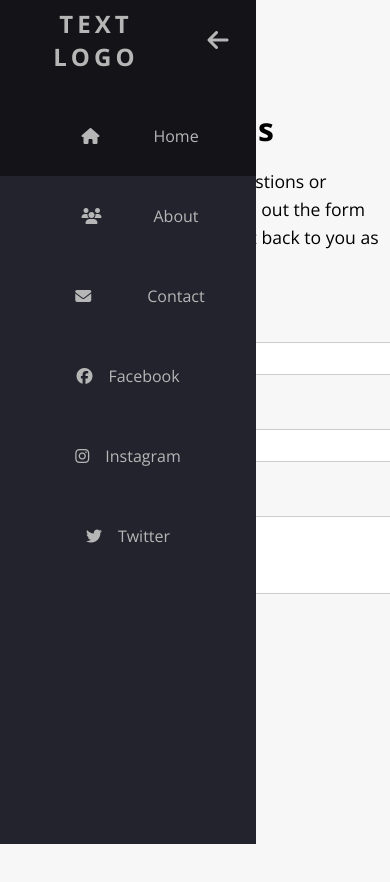
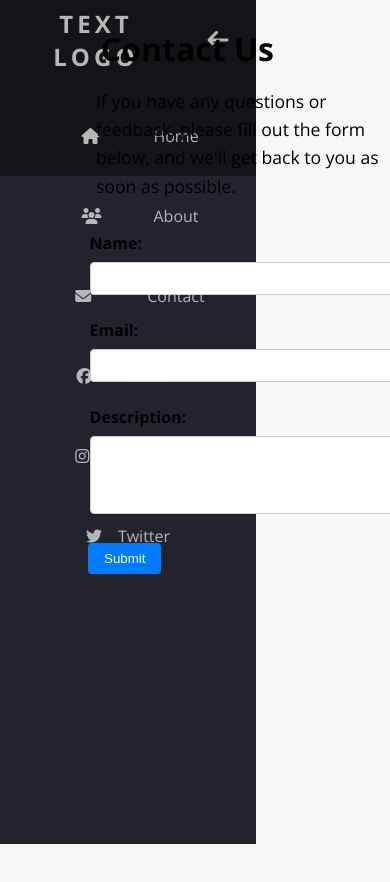
Before and after one commit to amowow/art, a plain HTML site: page Contact_us.html in a window 390 px wide. Drawn offline with nearby package versions, Linux system fonts and the light colour scheme.

Commit message:
Update Contact_us.css

```diff
--- a/css/Contact_us.css
+++ b/css/Contact_us.css
@@ -257,12 +257,16 @@ button[type="submit"]:hover {
   @media screen and (max-width:600px){
 
 .contact h1 {
+  position: relative;
+  bottom: 80px;
   font-size: 2rem;
   margin-bottom: 1rem;
   margin-left: 6.3rem;
 }
 
 .contact p {
+  position: relative;
+  bottom: 80px;
   margin-left: 6rem;
   margin-bottom: 1.5rem;
   font-size: 1.1rem;
@@ -270,6 +274,8 @@ button[type="submit"]:hover {
 }
 
 #contact-form {
+  position: relative;
+  bottom: 80px;
   margin-top: 2rem;
 }
 
```
